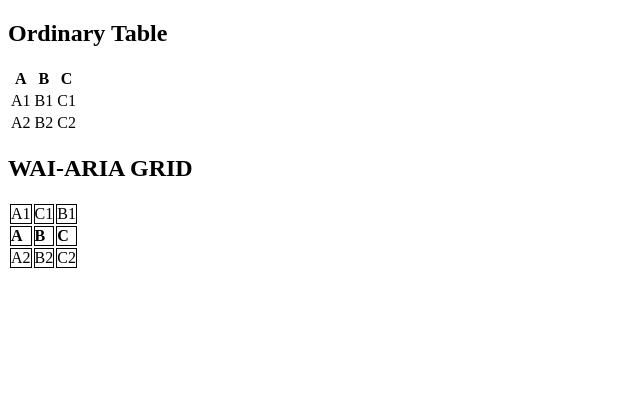
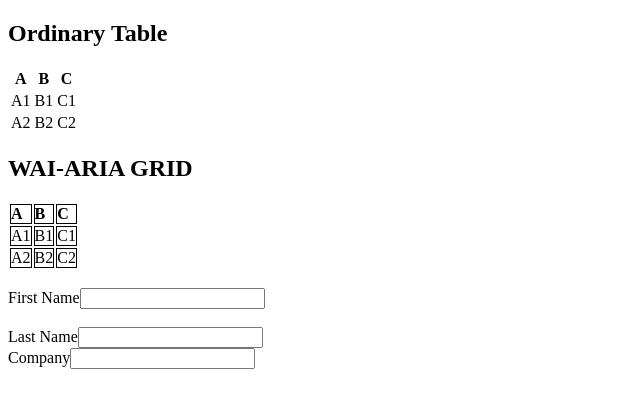
Before and after one commit to pmcelhaney/wai-aria-stylesheet, a plain HTML site: page index.html in a window 1280 px wide. Shown: the whole page, without its empty margins (0-640 px from the left). Drawn offline with Linux system fonts and the light colour scheme.

Commit message:
First stab at showing inputs and labels

```diff
--- a/bookmarklet.js
+++ b/bookmarklet.js
@@ -17,10 +17,36 @@ window.waiAriaView = function (stylesheetRootUrl) {
 		for (var i=0; i < elements.length; i++) {
 			var el = elements[i];
 			var childNodes = el.childNodes;
+			var childNodesClone = [];
 			for (var j=childNodes.length-1; j >= 0; j--) {
-				el.parentNode.insertBefore(childNodes[j], el);
+				childNodesClone[j] = childNodes[j];
 			}
+			for (var j=0; j < childNodesClone.length; j++) {
+				el.parentNode.insertBefore(childNodesClone[j], el);
+			}
+
 			el.parentNode.removeChild(el);
+		}
+	};
+
+	function resolveLabelForElement(el) {
+		var labelTag;
+		if (el.id && (labelTag = document.querySelector('label[for="' + el.id + '"]')) ) {
+			return labelTag.innerText;
+		}
+		return el.getAttribute('aria-label') || el.getAttribute('title');
+	};
+
+	function matchInputsWithLabels() {
+		var inputs = document.querySelectorAll('input');
+		for (var i=0; i < inputs.length; i++) {
+			var el = inputs[i];
+			var wrapper = document.createElement('div');
+			var label = document.createElement('span');
+			label.innerText = resolveLabelForElement(el);
+			el.parentNode.insertBefore(wrapper, el);
+			wrapper.appendChild(label)
+			wrapper.appendChild(el);
 		}
 	};
 
@@ -56,6 +82,7 @@ window.waiAriaView = function (stylesheetRootUrl) {
 
 		window.waiAriaViewData.hoverEffects = hoverEffects;
 		removePresentationNodes();
+		matchInputsWithLabels();
 
 	} else {
 		document.body.innerHTML = window.waiAriaViewData.cachedHTML;
--- a/grid-hover-effects.css
+++ b/grid-hover-effects.css
@@ -43,3 +43,7 @@ th:not([role]):hover:after {
 td:not([role]):hover:after {
 	content: "td";
 }
+
+label[for] {
+	visiblity: hidden;
+}
--- a/index.html
+++ b/index.html
@@ -71,6 +71,12 @@
 This should be hidden.
 </p>
 
+<form>
+<label for="fn">First Name</label><input id="fn">
+<label for="ln">Last Name</label><input id="ln">
+<input id="company" title="Company">
+</form>
+
 
 <script type="text/javascript" src="bookmarklet.js"></script>
 <script type="text/javascript">
--- a/wai-aria-roles.css
+++ b/wai-aria-roles.css
@@ -28,3 +28,7 @@
 [role=columnheader] {
     font-weight: bold !important;
 }
+
+label {
+    visibility: hidden;
+}
```
